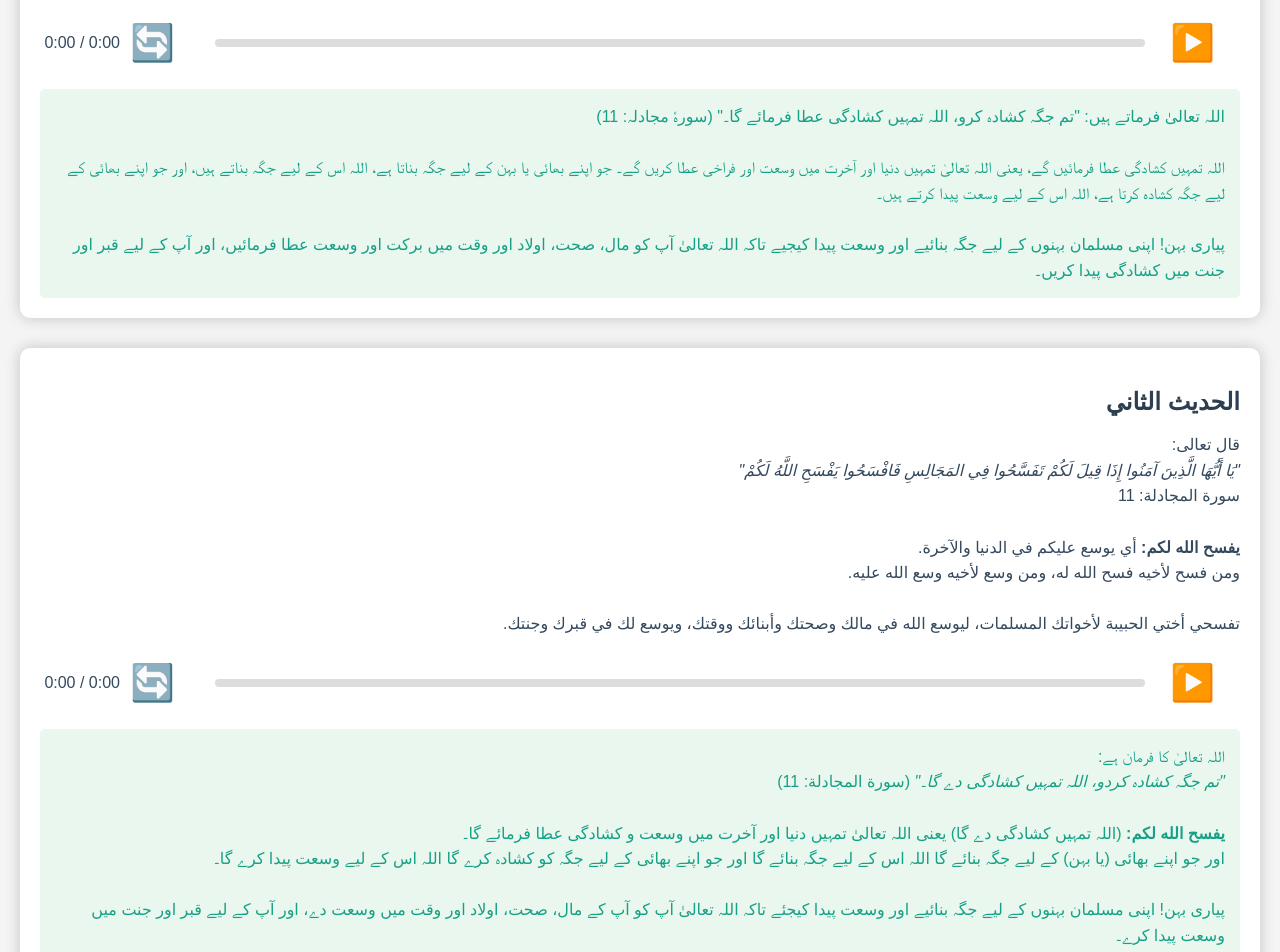
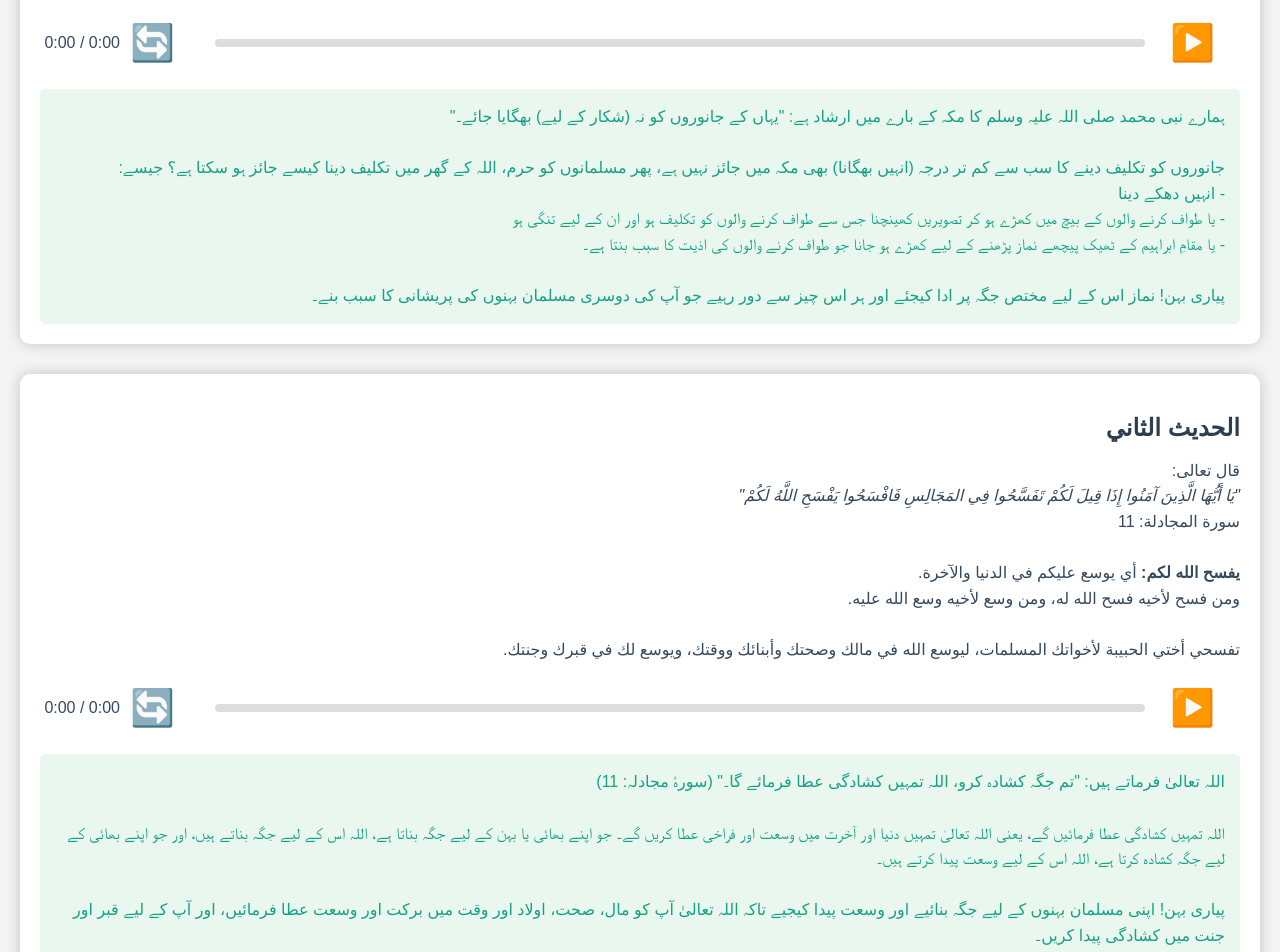
Before and after one commit to Techiewicky/urdu_dawah, a plain HTML site: page index.html in a window 1280 px wide. Shown: the part 286-1238 px from the top of the page. Drawn offline with Linux system fonts and the light colour scheme.

Commit message:
Update index.html

```diff
--- a/index.html
+++ b/index.html
@@ -158,9 +158,12 @@
         </div>
         <div class="urdu-text">
             <p>
-    اللہ تعالیٰ فرماتے ہیں: "تم جگہ کشادہ کرو، اللہ تمہیں کشادگی عطا فرمائے گا۔" (سورۂ مجادلہ: 11)<br><br>
-    اللہ تمہیں کشادگی عطا فرمائیں گے، یعنی اللہ تعالیٰ تمہیں دنیا اور آخرت میں وسعت اور فراخی عطا کریں گے۔ جو اپنے بھائی یا بہن کے لیے جگہ بناتا ہے، اللہ اس کے لیے جگہ بناتے ہیں، اور جو اپنے بھائی کے لیے جگہ کشادہ کرتا ہے، اللہ اس کے لیے وسعت پیدا کرتے ہیں۔<br><br>
-    پیاری بہن! اپنی مسلمان بہنوں کے لیے جگہ بنائیے اور وسعت پیدا کیجیے تاکہ اللہ تعالیٰ آپ کو مال، صحت، اولاد اور وقت میں برکت اور وسعت عطا فرمائیں، اور آپ کے لیے قبر اور جنت میں کشادگی پیدا کریں۔
+                ہمارے نبی محمد صلی اللہ علیہ وسلم کا مکہ کے بارے میں ارشاد ہے: "یہاں کے جانوروں کو نہ (شکار کے لیے) بھگایا جائے۔"<br><br>
+                جانوروں کو تکلیف دینے کا سب سے کم تر درجہ (انہیں بھگانا) بھی مکہ میں جائز نہیں ہے، پھر مسلمانوں کو حرم، اللہ کے گھر میں تکلیف دینا کیسے جائز ہو سکتا ہے؟ جیسے:<br>
+                - انہیں دھکے دینا<br>
+                - یا طواف کرنے والوں کے بیچ میں کھڑے ہو کر تصویریں کھینچنا جس سے طواف کرنے والوں کو تکلیف ہو اور ان کے لیے تنگی ہو<br>
+                - یا مقامِ ابراہیم کے ٹھیک پیچھے نماز پڑھنے کے لیے کھڑے ہو جانا جو طواف کرنے والوں کی اذیت کا سبب بنتا ہے۔<br><br>
+                پیاری بہن! نماز اس کے لیے مختص جگہ پر ادا کیجئے اور ہر اس چیز سے دور رہیے جو آپ کی دوسری مسلمان بہنوں کی پریشانی کا سبب بنے۔
             </p>
         </div>
     </div>
@@ -187,11 +190,9 @@
         </div>
         <div class="urdu-text">
             <p>
-                اللہ تعالیٰ کا فرمان ہے: <br>
-                <em>"تم جگہ کشادہ کردو، اللہ تمہیں کشادگی دے گا۔"</em> (سورة المجادلة: 11) <br><br>
-                <strong>يفسح الله لكم:</strong> (اللہ تمہیں کشادگی دے گا) یعنی اللہ تعالیٰ تمہیں دنیا اور آخرت میں وسعت و کشادگی عطا فرمائے گا۔<br>
-                اور جو اپنے بھائی (یا بہن) کے لیے جگہ بنائے گا اللہ اس کے لیے جگہ بنائے گا اور جو اپنے بھائی کے لیے جگہ کو کشادہ کرے گا اللہ اس کے لیے وسعت پیدا کرے گا۔<br><br>
-                پیاری بہن! اپنی مسلمان بہنوں کے لیے جگہ بنائیے اور وسعت پیدا کیجئے تاکہ اللہ تعالیٰ آپ کو آپ کے مال، صحت، اولاد اور وقت میں وسعت دے، اور آپ کے لیے قبر اور جنت میں وسعت پیدا کرے۔
+    اللہ تعالیٰ فرماتے ہیں: "تم جگہ کشادہ کرو، اللہ تمہیں کشادگی عطا فرمائے گا۔" (سورۂ مجادلہ: 11)<br><br>
+    اللہ تمہیں کشادگی عطا فرمائیں گے، یعنی اللہ تعالیٰ تمہیں دنیا اور آخرت میں وسعت اور فراخی عطا کریں گے۔ جو اپنے بھائی یا بہن کے لیے جگہ بناتا ہے، اللہ اس کے لیے جگہ بناتے ہیں، اور جو اپنے بھائی کے لیے جگہ کشادہ کرتا ہے، اللہ اس کے لیے وسعت پیدا کرتے ہیں۔<br><br>
+    پیاری بہن! اپنی مسلمان بہنوں کے لیے جگہ بنائیے اور وسعت پیدا کیجیے تاکہ اللہ تعالیٰ آپ کو مال، صحت، اولاد اور وقت میں برکت اور وسعت عطا فرمائیں، اور آپ کے لیے قبر اور جنت میں کشادگی پیدا کریں۔
             </p>
         </div>
     </div>
```
